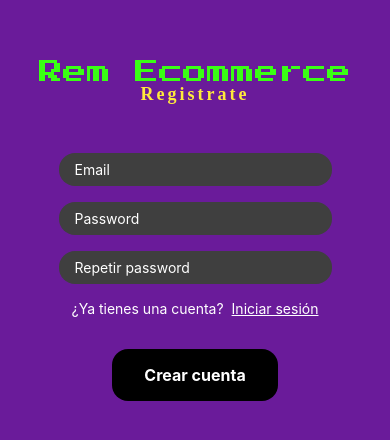
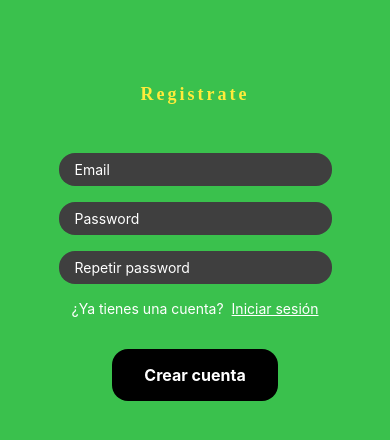
Before and after one commit to martinelmorey/EntregaFinalReactNative, a React Native app: screen /Signup in a window 390 px wide. Shown: the part 192-632 px from the top of the page. Built offline with nearby package versions, Linux system fonts and the light colour scheme; no server answers.

Commit message:
Colores globales

```diff
--- a/src/global/colors.js
+++ b/src/global/colors.js
@@ -1,13 +1,20 @@
 export const colors = {
-    "darkGray":"#3F3F3F",
-    "mediumGray":"#C6C6C6",
-    "lightGray":"#EBEBEB",
-    "white":"#FFF",
-    "black":"#000",
-    "cobaltBlue":"#0047AB",
-    "neonGreen":"#39FF14",
-    "purple":"#6A1B9A",
-    "yellow":"#FFEB3B",
-    "brightOrange":"#FF5722",
-    "red":"#cd3327"
-}
+    // Base
+    "white": "#FFFFFF",
+    "black": "#000000",
+
+    // Grises
+    "darkGray": "#3F3F3F",
+    "mediumGray": "#C6C6C6",
+    "lightGray": "#EBEBEB",
+
+    // Marca REM
+    "remGreen": "#00A651",
+    "remGreenLight": "#3AC14D",
+
+    // Notificaciones
+    "success": "#39FF14",
+    "warning": "#FFEB3B",
+    "error": "#cd3327",
+
+  }
--- a/src/screens/auth/LoginScreen.jsx
+++ b/src/screens/auth/LoginScreen.jsx
@@ -72,17 +72,17 @@ const styles = StyleSheet.create({
         flex: 1,
         justifyContent: 'center',
         alignItems: 'center',
-        backgroundColor: colors.purple
+        backgroundColor: colors.remGreenLight
     },
     title: {
-        color: colors.neonGreen,
+        color: colors.black,
         fontFamily: "PressStart2P",
         fontSize: 24
     },
     subTitle: {
         fontFamily: "Montserrat",
         fontSize: 18,
-        color: colors.yellow,
+        color: colors.warning,
         fontWeight: '700',
         letterSpacing: 3
     },
@@ -129,7 +129,7 @@ const styles = StyleSheet.create({
     },
     error: {
         padding:16,
-        backgroundColor:colors.red,
+        backgroundColor:colors.error,
         borderRadius:8,
         color: colors.white
     }
--- a/src/screens/auth/SignupScreen.jsx
+++ b/src/screens/auth/SignupScreen.jsx
@@ -64,17 +64,17 @@ const styles = StyleSheet.create({
         flex: 1,
         justifyContent: 'center',
         alignItems: 'center',
-        backgroundColor: colors.purple
+        backgroundColor: colors.remGreenLight
     },
     title: {
-        color: colors.neonGreen,
+        color: colors.remGreenLight,
         fontFamily: "PressStart2P",
         fontSize: 24
     },
     subTitle: {
         fontFamily: "Montserrat",
         fontSize: 18,
-        color: colors.yellow,
+        color: colors.warning,
         fontWeight: '700',
         letterSpacing: 3
     },
@@ -121,7 +121,7 @@ const styles = StyleSheet.create({
     },
     error: {
         padding:16,
-        backgroundColor:colors.red,
+        backgroundColor:colors.error,
         borderRadius:8,
         color: colors.white
     }
--- a/src/screens/cart/CartScreen.jsx
+++ b/src/screens/cart/CartScreen.jsx
@@ -110,7 +110,7 @@ const styles = StyleSheet.create({
   confirmButton: {
     padding: 8,
     paddingHorizontal: 16,
-    backgroundColor: colors.purple,
+    backgroundColor: colors.remGreenLight,
     borderRadius: 16,
     marginBottom: 24,
   },
--- a/src/screens/shop/ProductScreen.jsx
+++ b/src/screens/shop/ProductScreen.jsx
@@ -78,14 +78,14 @@ const styles = StyleSheet.create({
     tagText: {
         fontWeight: '600',
         fontSize: 14,
-        color: colors.purple
+        color: colors.remGreenLight
     },
     price: {
         fontWeight: '800',
         fontSize: 18
     },
     discount: {
-        backgroundColor: colors.brightOrange,
+        backgroundColor: colors.remGreenLight,
         width: 52,
         height: 52,
         borderRadius: 52,
@@ -98,7 +98,7 @@ const styles = StyleSheet.create({
         verticalAlign: 'center'
     },
     noStockText: {
-        color: colors.red
+        color: colors.error
     },
     price: {
         fontSize: 24,
@@ -109,7 +109,7 @@ const styles = StyleSheet.create({
     addToCartButton: {
         padding: 8,
         paddingHorizontal: 16,
-        backgroundColor: colors.purple,
+        backgroundColor: colors.remGreenLight,
         borderRadius: 16,
         marginVertical: 16
     },
--- a/src/screens/user/ProfileScreen.jsx
+++ b/src/screens/user/ProfileScreen.jsx
@@ -142,7 +142,7 @@ const styles = StyleSheet.create({
         width: 128,
         height: 128,
         borderRadius: 128,
-        backgroundColor: colors.purple,
+        backgroundColor: colors.remGreenLight,
         justifyContent: 'center',
         alignItems: 'center'
     },
```
